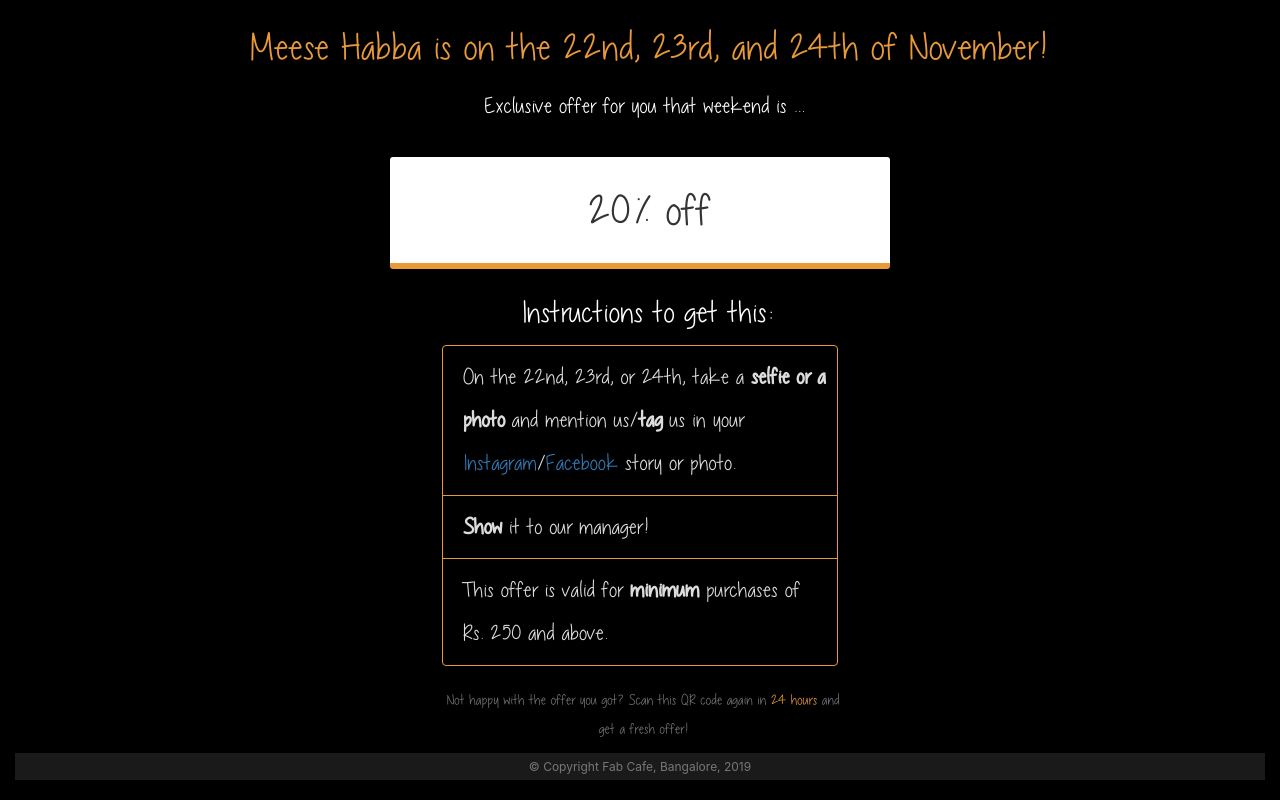
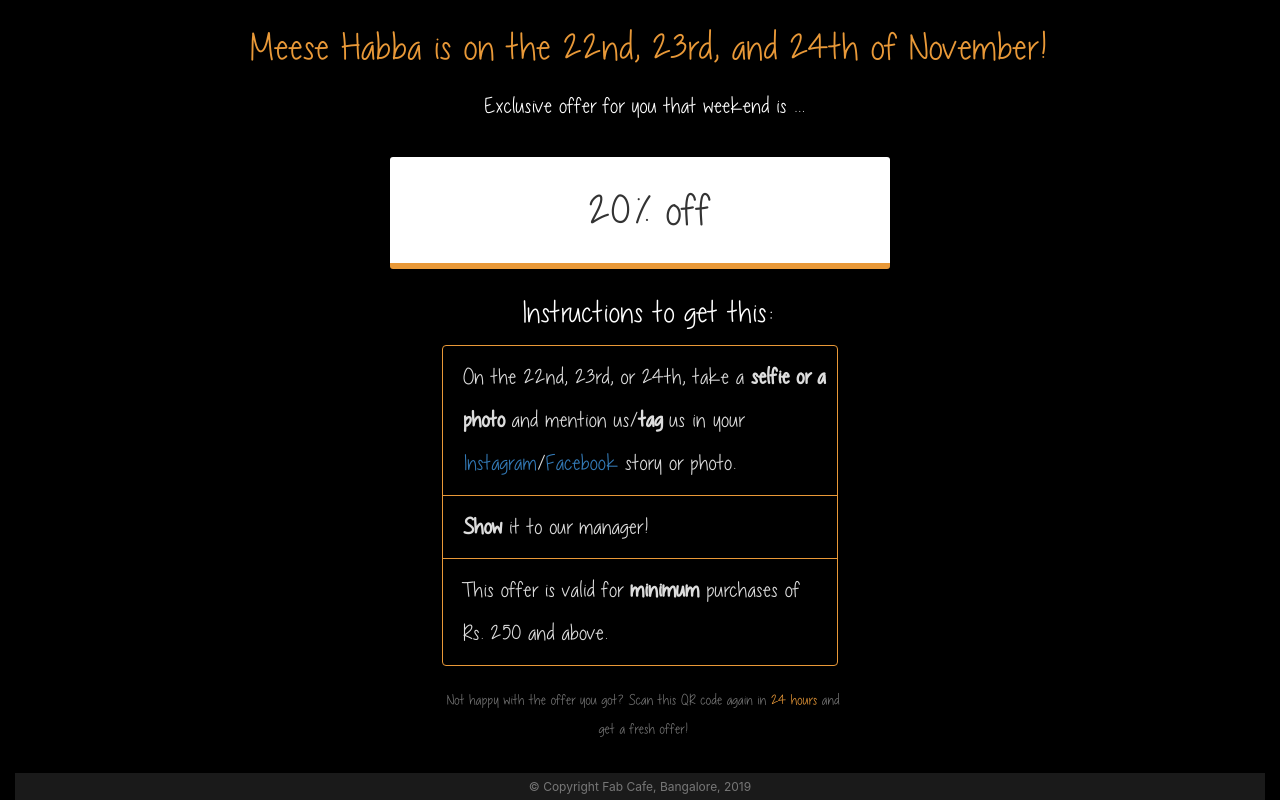
Before and after one commit to stonebinox/fabcafe-offer, a React (Create React App) app: page / in a window 1280 px wide. Shown: the part 452-1252 px from the top of the page. Built offline with nearby package versions, Linux system fonts and the light colour scheme.

Commit message:
Added additional margin to copyright bar

```diff
--- a/src/components/Copyright/Copyright.sass
+++ b/src/components/Copyright/Copyright.sass
@@ -5,3 +5,4 @@
     background-color: rgba(255, 255, 255, 0.1)
     padding: 5px
     margin: 0
+    margin-top: 20px
```
